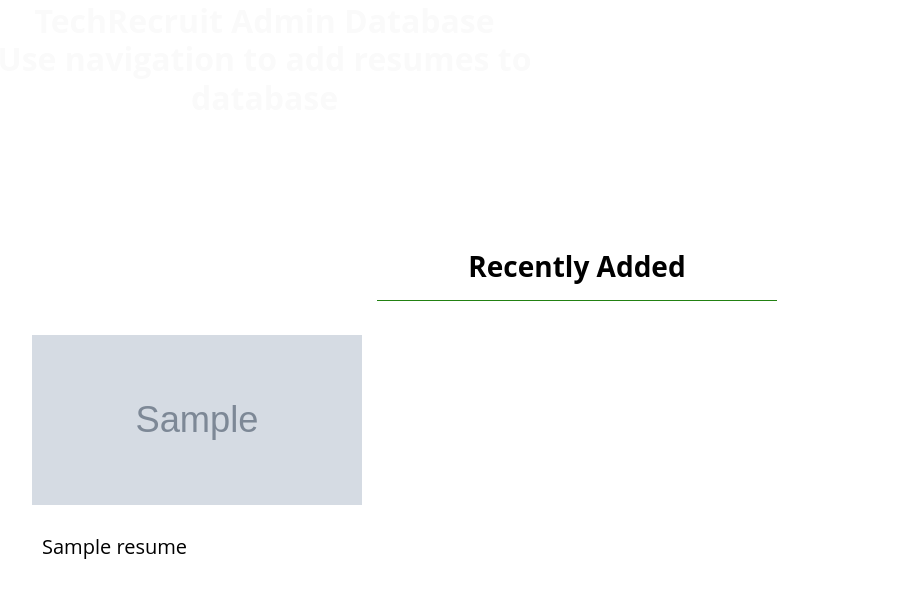
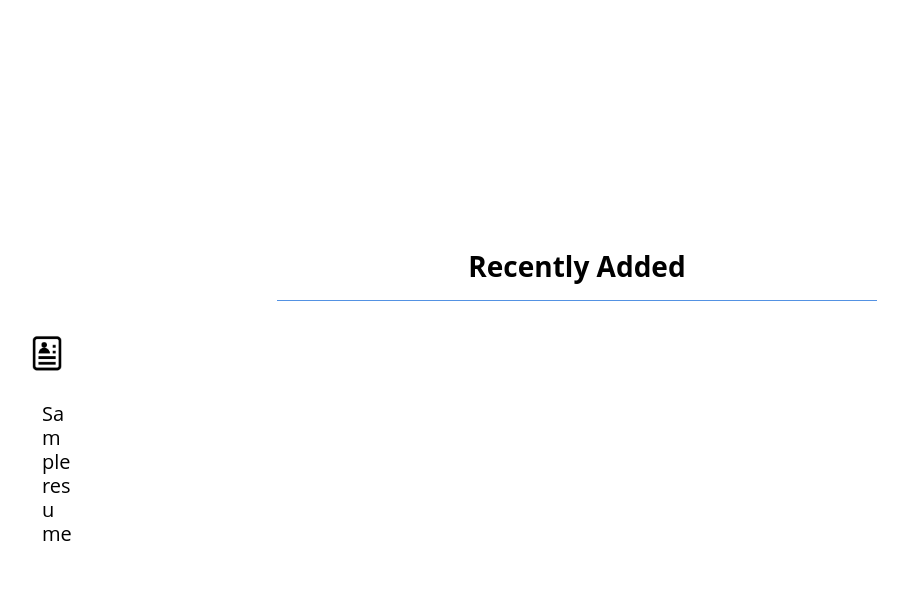
Before and after one commit to Code-Institute-Submissions/Milestone-60, a Flask app: page / in a window 1280 px wide. Shown: the part 348-963 px from the top of the page, without its empty margins (63-971 px from the left). After the commit the page ends 889 px from the top, so only its background shows below. Run offline with Flask 2, Linux system fonts and the light colour scheme; grey boxes marked "Sample" are stand-in pictures; a database or web service that is not in the repository returns one stand-in record (values such as "Sample title"); some libraries are stand-ins or nearby versions.

Commit message:
css color changes

```diff
--- a/static/css/style.css
+++ b/static/css/style.css
@@ -34,10 +34,11 @@ body {
     margin-top: 100px;
     height: 450px;
     position: relative;
+    color: #000;
 }
 
 .main-header {
-    color: #fafafa;
+    color: #ffffff;
     font-family: 'Open Sans', sans-serif;
     width: 50%;
     padding-top: 250px;
@@ -45,9 +46,9 @@ body {
  }
 
  .divider {
-    width: 400px;
+    width: 600px;
     text-align: center;
-    background-color: #269014;
+    background-color: #5da3fd;
 }
 
 
@@ -101,12 +102,15 @@ body {
 
 .card-info {
     color: black;
+    max-width: 100px;
+    max-height: 100px;
 }
 
 .card-img {
     padding: 10px;
     border: none;
-    max-height: 190px;
+    max-height: 60px;
+    max-width: 50px;
     object-fit: cover;
 }
 
--- a/templates/edit_resume.html
+++ b/templates/edit_resume.html
@@ -33,10 +33,6 @@
             <textarea name="skills" rows="3" class="form-control" id="skills" required>{{resume.skills}}</textarea>
         </div>
 
-        <div class="form-group">
-            <label for="image">Image URL</label>
-            <input name="image" type="url" class="form-control" id="image" value="{{resume.image}}">
-        </div>
         <div class="text-center">
             <button class="btn btn-sucess" type="submit">Save</button>
         </div>
--- a/templates/home.html
+++ b/templates/home.html
@@ -2,7 +2,7 @@
 {% block content %}
 <div class="main-container container-fluid">
     <div class="main-header text-center">
-	    <h2 class="font-weight-bold">TechRecruit Admin Database<br>Use navigation to add resumes to database</h2>
+	    TEST
     </div>
 </div>
 <div class="container">
@@ -14,11 +14,9 @@
 			<a href="{{url_for('get_resume', resume_id=resume._id)}}">
 				<div class="col mb-4 card-info">
 					<div class="card card-border">
-						{% if not resume.image %}
-						<img src="/static/images/default_image.png" class="card-img-top card-img" alt="...">
-                        {% else %}
-						<img src="{{resume.image}}" class="card-img-top card-img" alt="...">
-                        {% endif %}
+
+						<img src="/static/images/resume_icon.png" class="card-img-top card-img" alt="...">
+
 						<div class="card-body">
 							<h5 class="card-title">{{resume.name}}</h5>
 						</div>
--- a/templates/resume.html
+++ b/templates/resume.html
@@ -4,7 +4,7 @@
     <h4>{{resume.name}}</h4>
     <div class="text-center">
         {% if not resume.image %}
-        <img src="/static/images/default_image.png" class="mb-5 mt-5 resume-img">
+        <img src="/static/images/resume_icon.png" class="mb-5 mt-5 resume-img">
         {% else %}
         <img src="{{resume.image}}" class="mb-5 mt-5 resume-img">
         {% endif %}
--- a/templates/resumes.html
+++ b/templates/resumes.html
@@ -26,7 +26,7 @@
                 <div class="col mb-4 card-info">
                     <div class="card card-border">
                         {% if not resume.image %}
-                        <img src="/static/images/default_image.png" class="card-img-top card-img" alt="...">
+                        <img src="/static/images/resume_icon.png" class="card-img-top card-img" alt="...">
                         {% else %}
                             <img src="{{resume.image}}" class="card-img-top card-img" alt="...">
                         {% endif %}
```
Also changed, not shown: static/images/default_image.png (deleted), static/images/resume_icon.png (added).
